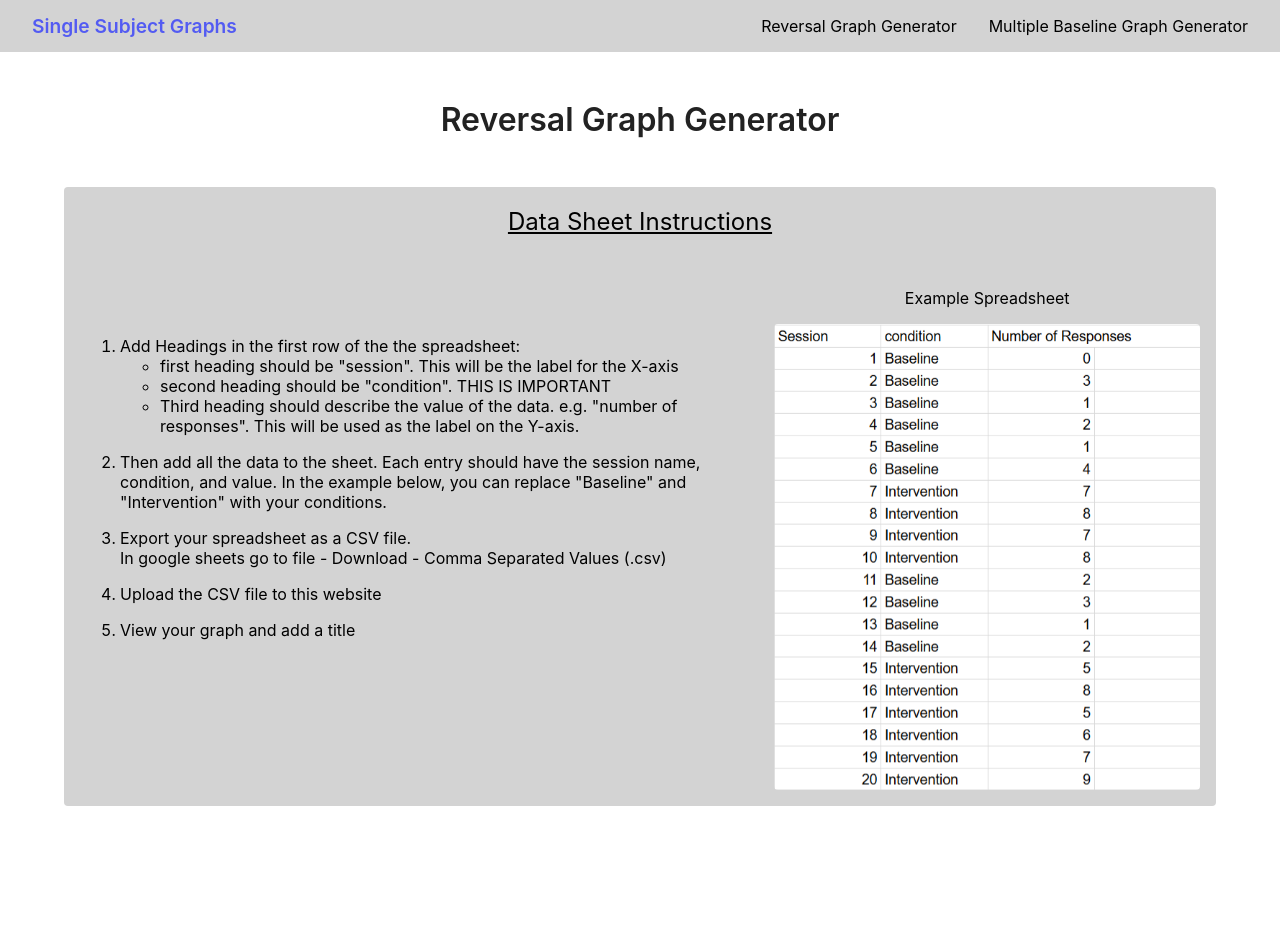
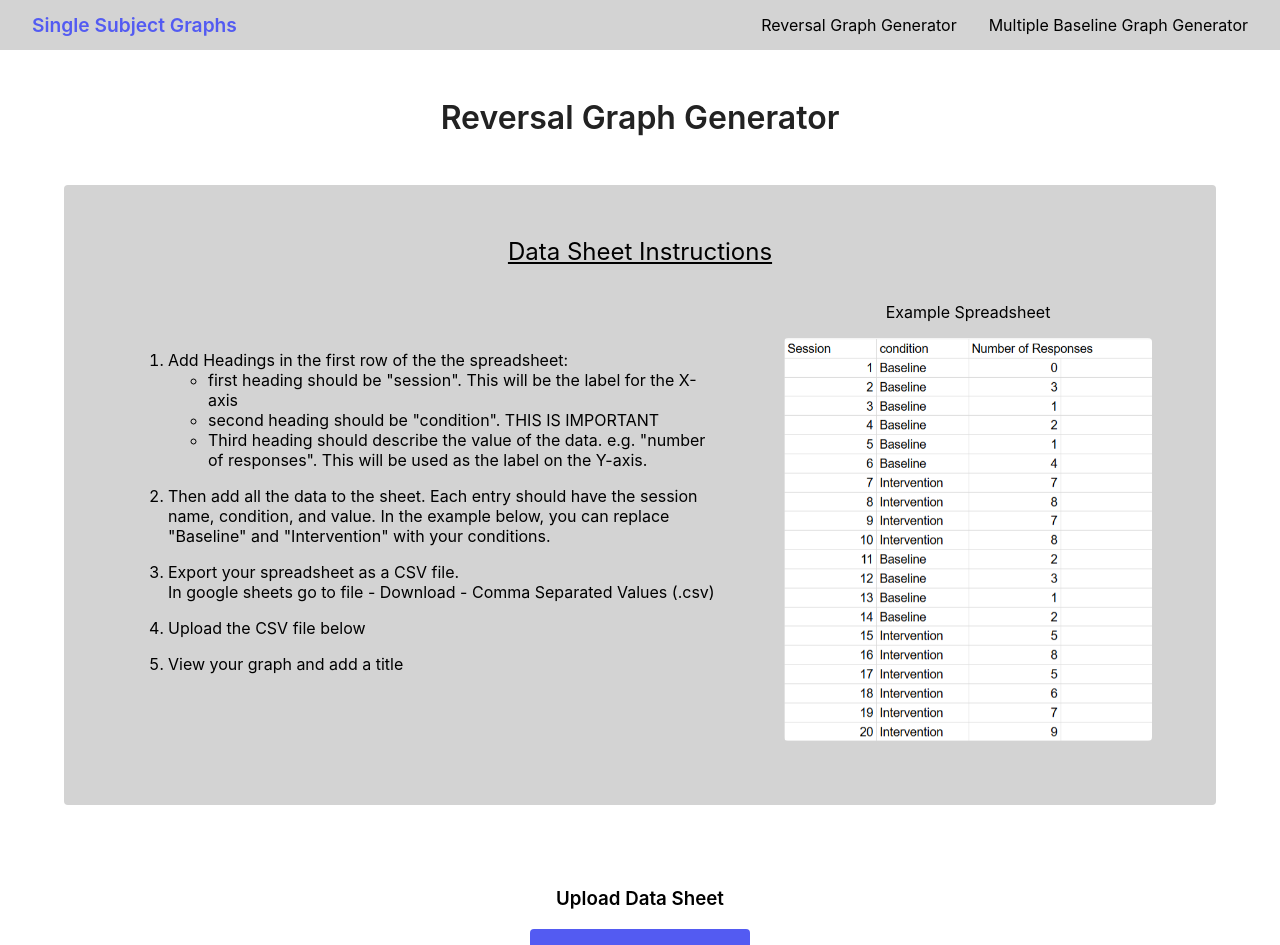
Before and after one commit to TimWallaceDev/single-subject-graphs, a React (Vite) app: page /reversal in a window 1280 px wide. Shown: the top 945 px of the page. Built offline with nearby package versions, Linux system fonts and the light colour scheme.

Commit message:
styling improvements

```diff
--- a/src/components/Nav/Nav.scss
+++ b/src/components/Nav/Nav.scss
@@ -7,6 +7,7 @@
     justify-content: center;
     padding: 8px 0;
     background: lightgray;
+    height: 50px;
 
     @include tablet {
         justify-content: space-between;
--- a/src/pages/Home/Home.scss
+++ b/src/pages/Home/Home.scss
@@ -9,6 +9,7 @@
     &__img {
         width: 100%;
         max-width: 500px;
+        border: 1px solid black;
     }
 }
 
--- a/src/pages/Home/Home.tsx
+++ b/src/pages/Home/Home.tsx
@@ -11,7 +11,7 @@ export function Home() {
             <section className="hero">
                 <div className="hero__left">
                     <h1 className="hero__title">Save time while graphing</h1>
-                    <p className="hero__copy">Spend less time creating graphs, and more time with other things. Single Subject Graphs generates graphs from your data sheets instantly. All data remains on your device, so you never have to worry about your data. Automatically formatted to meet APA guidelines. Available for Multiple Baseline Graphs, or Reverse Baseline Graphs.</p>
+                    <p className="hero__copy">Spend less time creating graphs, and more time analyzing the data. Single Subject Graphs generates graphs from your data sheets instantly. All data remains on your device, so you never have to worry about your data. Automatically formatted to meet APA guidelines. Available for Multiple Baseline Graphs, or Reverse Baseline Graphs.</p>
                 </div>
                 <div className="hero__right">
                     <img src={reversalBaseline} alt="reversal graph" className="hero__img" />
--- a/src/pages/MultipleBaseline/MultipleBaseline.tsx
+++ b/src/pages/MultipleBaseline/MultipleBaseline.tsx
@@ -99,10 +99,10 @@ export function MultipleBaseline() {
                             In google sheets go to file - Download - Comma Separated Values (.csv)
                         </li>
                         <li className="instructions__item">
-                            Upload the CSV file to this website
+                            Upload the CSV file below
                         </li>
                         <li className="instructions__item">
-                            View your graph and add a title
+                            View your graph and add a title and labels
                         </li>
                     </ol>
                     <div className="instructions__spreadsheet">
--- a/src/pages/Reversal/Reversal.scss
+++ b/src/pages/Reversal/Reversal.scss
@@ -46,17 +46,29 @@
 .instructions-wrapper {
     background-color: $light-gray;
     border-radius: 4px;
+    padding: 1rem;
+
+    @include tablet {
+        padding: 2rem 3rem;
+    }
+
+    @include desktop {
+        padding: 2rem 4rem 4rem 4rem;
+    }
 }
 
 .instructions {
 
     width: 100%;
-    max-width: 1400px;
-    padding: 1rem;
+    max-width: 1200px;
 
     @include tablet {
         display: flex;
-        gap: 1rem;
+        gap: 2rem;
+    }
+
+    @include desktop {
+        gap: 4rem;
     }
 
     &__list {
@@ -110,10 +122,6 @@
 
     @include tablet {
         margin: 4rem 0;
-    }
-
-    @include desktop {
-        margin: 12rem 0;
     }
 
     &__title {
--- a/src/pages/Reversal/Reversal.tsx
+++ b/src/pages/Reversal/Reversal.tsx
@@ -101,7 +101,7 @@ export function Reversal() {
                             In google sheets go to file - Download - Comma Separated Values (.csv)
                         </li>
                         <li className="instructions__item">
-                            Upload the CSV file to this website
+                            Upload the CSV file below
                         </li>
                         <li className="instructions__item">
                             View your graph and add a title
@@ -114,10 +114,10 @@ export function Reversal() {
                 </div>
             </section>
             <section className="form">
-                <h3 className="form__title">Upload File</h3>
+                <h3 className="form__title">Upload Data Sheet</h3>
                 <div className="file">
                     <label htmlFor="fileInput" className="file__label">
-                        <span className="button__text">Upload Data Sheet</span>
+                        <span className="button__text">Upload CSV File</span>
                         <img src={uploadFile} alt="file upload icon"/>
                     </label>
                     <input type="file" id="fileInput" className="choose-file-button" accept=".csv" name="file" onChange={(e) => handleFileSelect(e)} />
```
Also changed, not shown: notes.txt.
